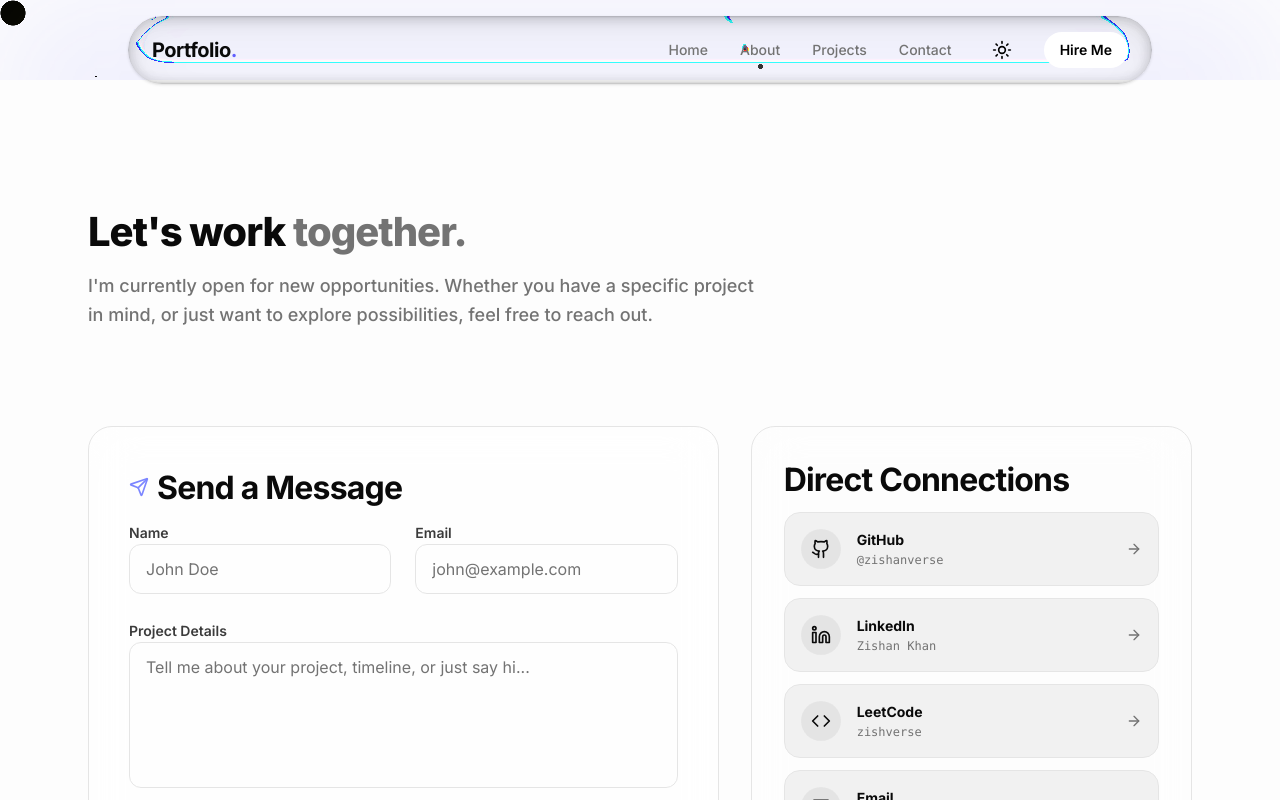
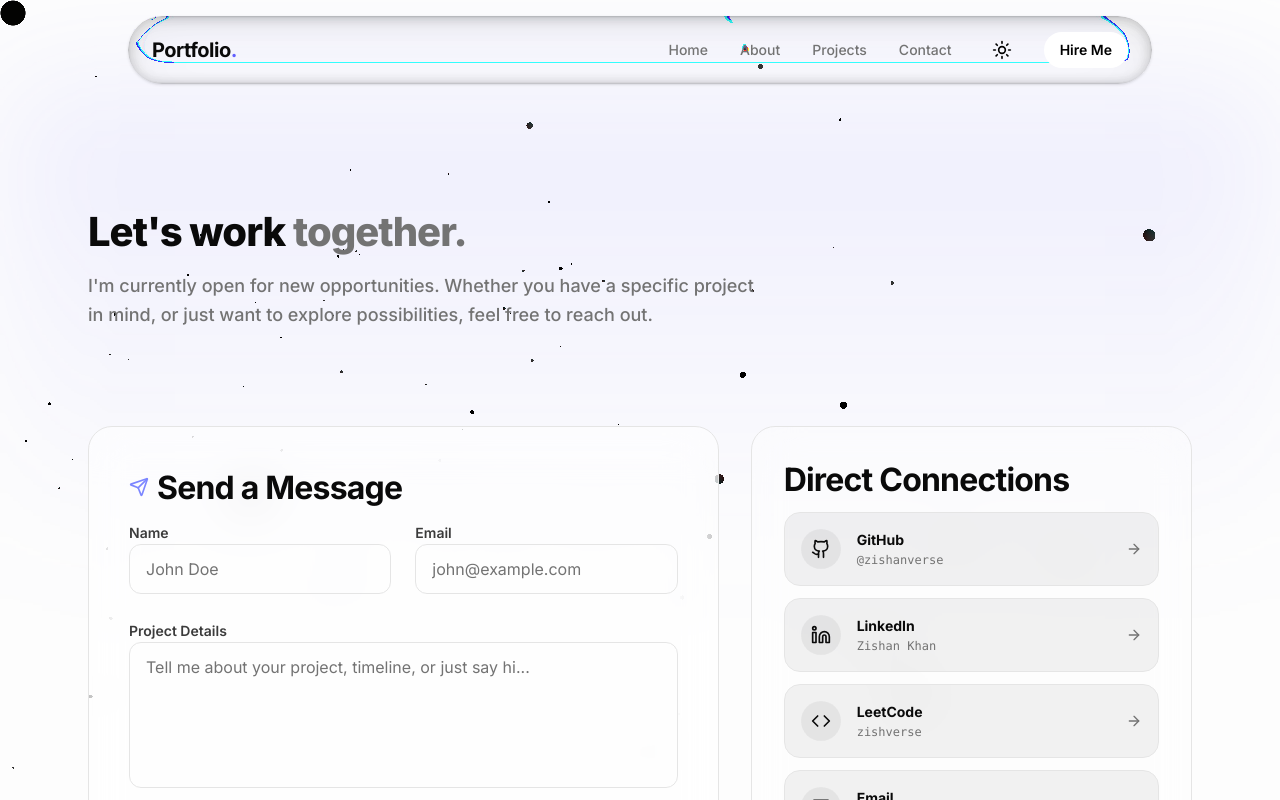
Before and after one commit to zishanverse/my-portfolio, a Next.js app: page /contact in a window 1280 px wide. Shown: the top 800 px of the page. Built offline with nearby package versions, Linux system fonts and the light colour scheme.

Commit message:
contact page bug fix

```diff
--- a/app/contact/page.tsx
+++ b/app/contact/page.tsx
@@ -103,7 +103,7 @@ export default function ContactPage() {
     };
 
     return (
-        <div className="min-h-screen bg-background text-foreground pt-32 pb-20 selection:bg-indigo-500/30 transition-colors duration-300">
+        <div className="min-h-screen relative text-foreground pt-32 pb-20 selection:bg-indigo-500/30 transition-colors duration-300">
             {/* Background elements */}
             <div className="absolute top-0 left-0 w-full h-[500px] bg-linear-to-b from-indigo-500/10 to-transparent pointer-events-none -z-10 blur-3xl" />
 
```
